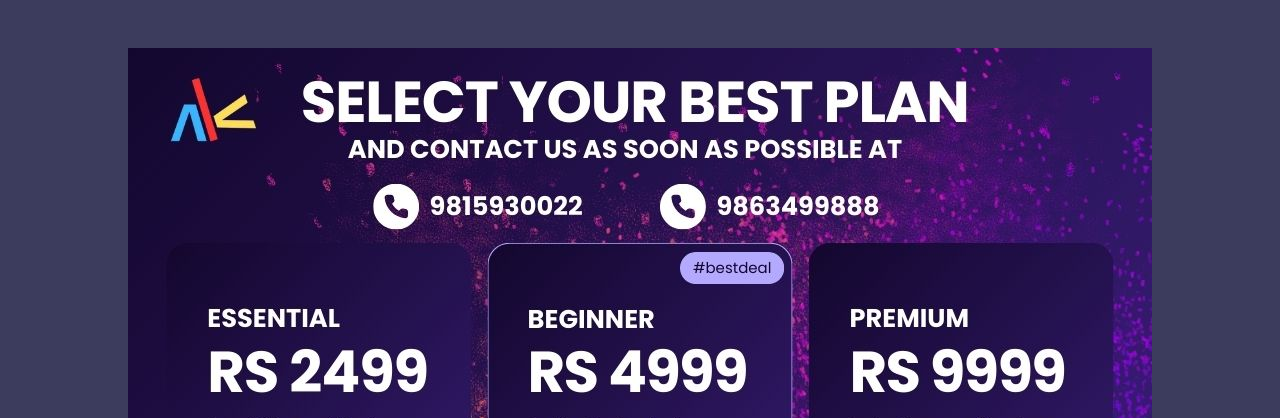
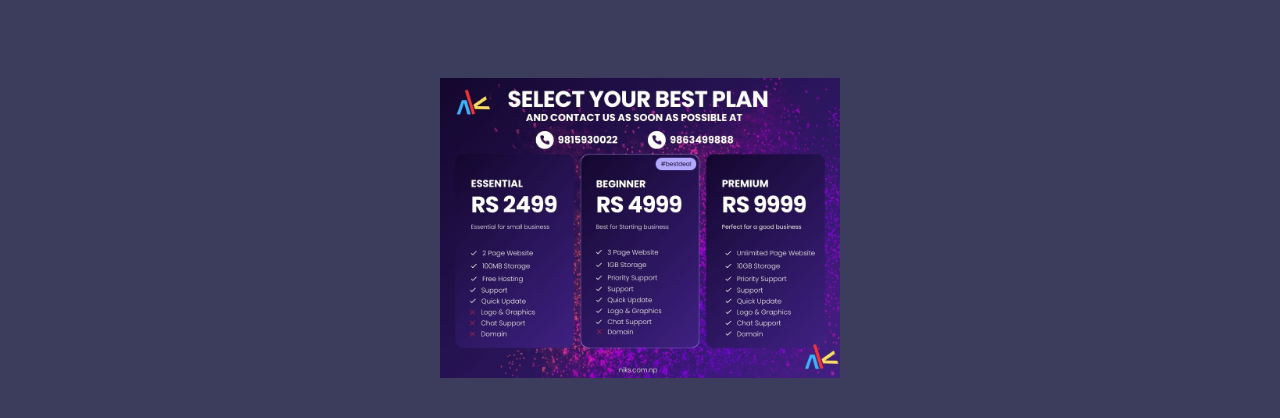
Before and after one commit to NishantNN/N-K-s, a plain HTML site: page hire.html in a window 1280 px wide. Shown: the part 91-509 px from the top of the page. Drawn offline with nearby package versions, Linux system fonts and the light colour scheme; a web font is replaced by a local one.

Commit message:
Update hire.css

```diff
--- a/hire.css
+++ b/hire.css
@@ -119,6 +119,10 @@ nav {
 .mobile_icons_responsive {
     display: none;
     margin: auto;
+}
+.plan-image img{
+    width: 400px;
+margin-top: 30px;
 }
 
 .footer {
```
